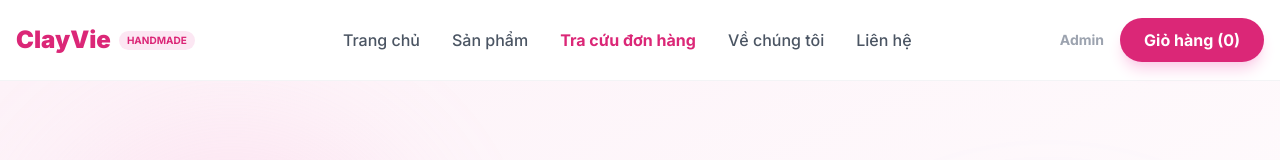
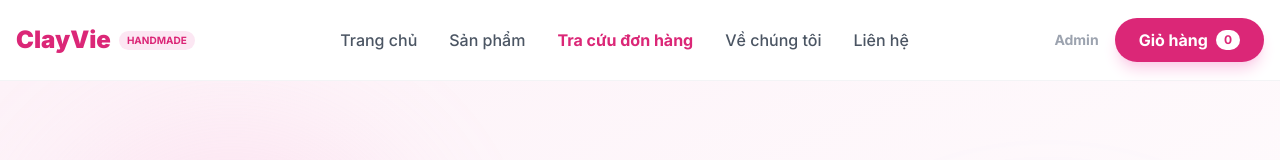
Before and after one commit to nguyenduylai90-ops/ClayVie-shop, a Next.js app: page / in a window 1280 px wide. Shown: the top 160 px of the page. Built offline with nearby package versions, Linux system fonts and the light colour scheme; no server answers; the database is empty.

Commit message:
Update layout.tsx

```diff
--- a/src/app/(customer)/layout.tsx
+++ b/src/app/(customer)/layout.tsx
@@ -1,10 +1,15 @@
+'use client';
+
 import Link from 'next/link';
+import { useCart } from '@/context/CartContext';
 
 export default function CustomerLayout({
   children,
 }: {
   children: React.ReactNode;
 }) {
+  const { cartCount } = useCart();
+
   return (
     <div className="min-h-screen bg-white">
       {/* Header */}
@@ -17,20 +22,18 @@ export default function CustomerLayout({
 
           <nav className="hidden md:flex items-center gap-8">
             <Link href="/" className="text-gray-600 hover:text-pink-600 font-medium transition">Trang chủ</Link>
-  <a href="#san-pham" className="text-gray-600 hover:text-pink-600 font-medium transition">Sản phẩm</a>
-  {/* Thêm link Tra cứu đơn hàng mới nè anh */}
+            <a href="/#san-pham" className="text-gray-600 hover:text-pink-600 font-medium transition">Sản phẩm</a>
             <Link href="/track-order" className="text-pink-600 hover:text-pink-700 font-bold transition">Tra cứu đơn hàng</Link>
-  {/* Trả lại 2 mục anh muốn giữ đây ạ */}
             <Link href="/" className="text-gray-600 hover:text-pink-600 font-medium transition">Về chúng tôi</Link>
             <Link href="/" className="text-gray-600 hover:text-pink-600 font-medium transition">Liên hệ</Link>
           </nav>
 
-
           <div className="flex items-center gap-4">
             <Link href="/login" className="text-sm font-bold text-gray-400 hover:text-pink-600 transition">Admin</Link>
-            <button className="bg-pink-600 text-white px-6 py-2.5 rounded-full font-bold shadow-lg shadow-pink-200 hover:bg-pink-700 transition">
-              Giỏ hàng (0)
-            </button>
+            <Link href="/checkout" className="bg-pink-600 text-white px-6 py-2.5 rounded-full font-bold shadow-lg shadow-pink-200 hover:bg-pink-700 transition flex items-center gap-2">
+              <span>Giỏ hàng</span>
+              <span className="bg-white text-pink-600 px-2 py-0.5 rounded-full text-xs">{cartCount}</span>
+            </Link>
           </div>
         </div>
       </header>
@@ -39,7 +42,6 @@ export default function CustomerLayout({
         {children}
       </main>
 
-      {/* Footer */}
       <footer className="bg-gray-50 border-t border-gray-100 py-12">
         <div className="max-w-7xl mx-auto px-4 text-center">
           <p className="text-gray-400">© 2024 ClayVie. All rights reserved.</p>
```
Lines whose indentation alone changed are shown as unchanged.
